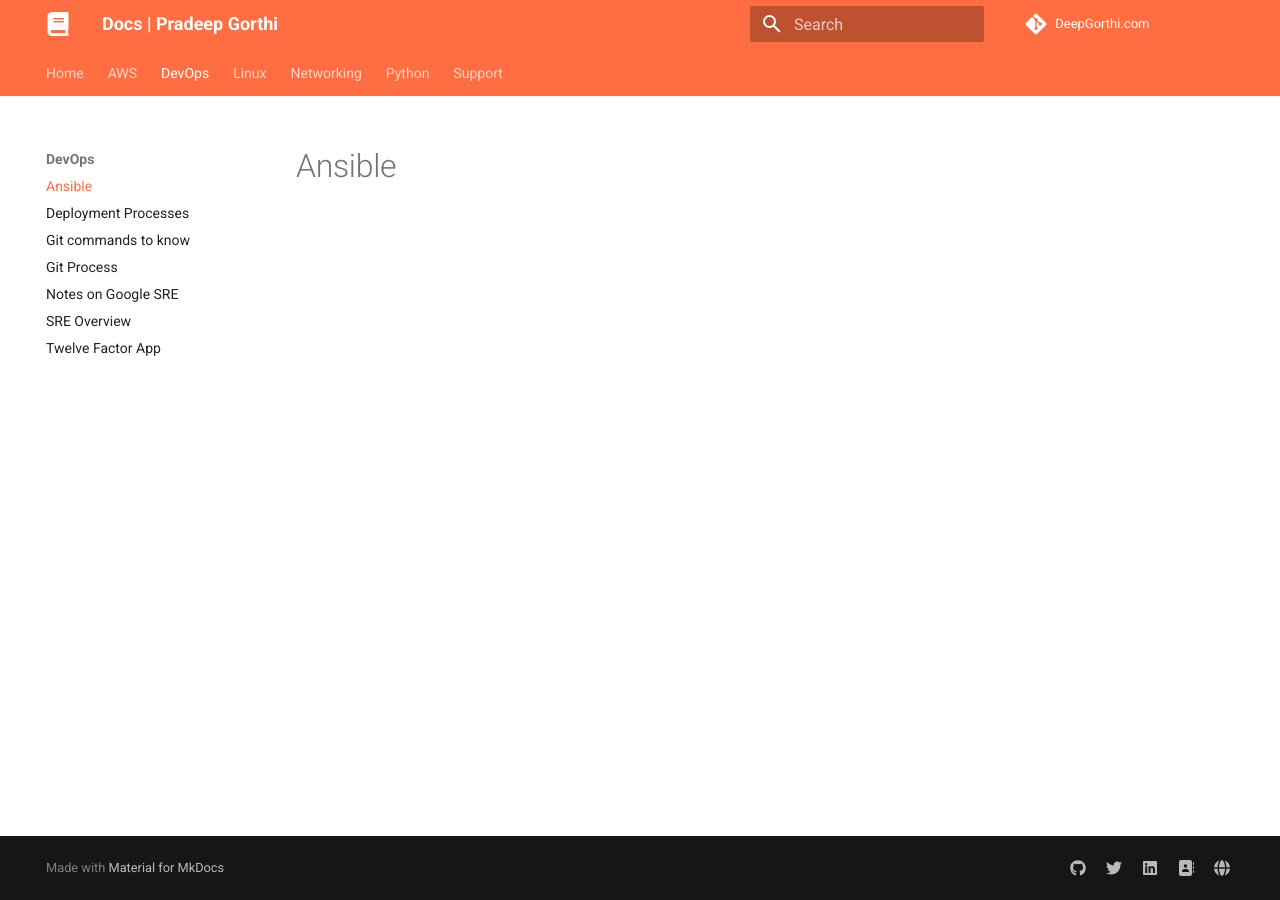
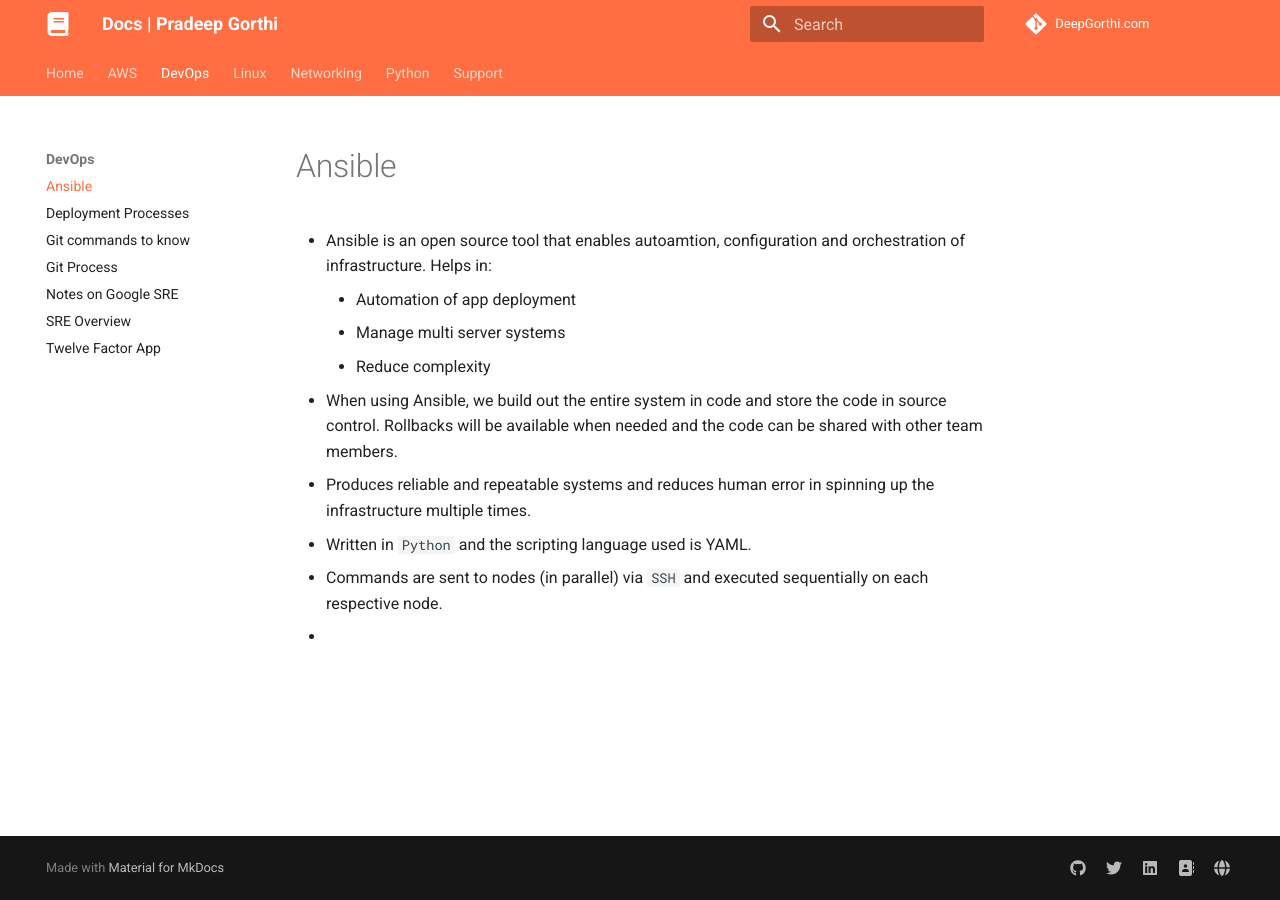
Before and after one commit to deepgorthi/dg-notes, an MkDocs documentation site: the page built from docs/DevOps/ansible.md, in a window 1280 px wide. Built offline with MkDocs 1.6.1 and Material for MkDocs 9.7.7, drawn with Linux system fonts in a browser that asks for light colours.

Commit message:
Update ansible.md

```diff
--- a/docs/DevOps/ansible.md
+++ b/docs/DevOps/ansible.md
@@ -1 +1,11 @@
 # Ansible
+
+- Ansible is an open source tool that enables autoamtion, configuration and orchestration of infrastructure. Helps in:
+    - Automation of app deployment
+    - Manage multi server systems
+    - Reduce complexity
+- When using Ansible, we build out the entire system in code and store the code in source control. Rollbacks will be available when needed and the code can be shared with other team members.
+- Produces reliable and repeatable systems and reduces human error in spinning up the infrastructure multiple times.
+- Written in `Python` and the scripting language used is YAML.
+- Commands are sent to nodes (in parallel) via `SSH` and executed sequentially on each respective node.
+-
```
